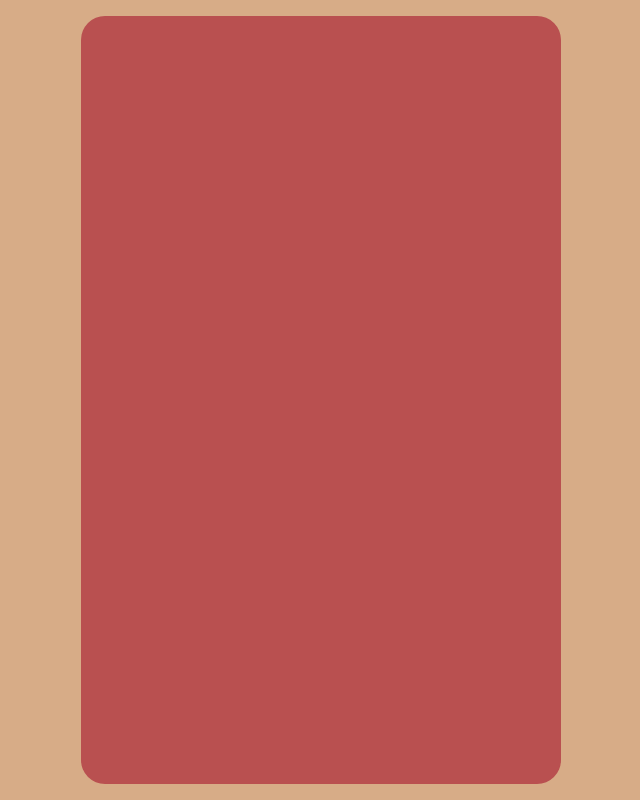
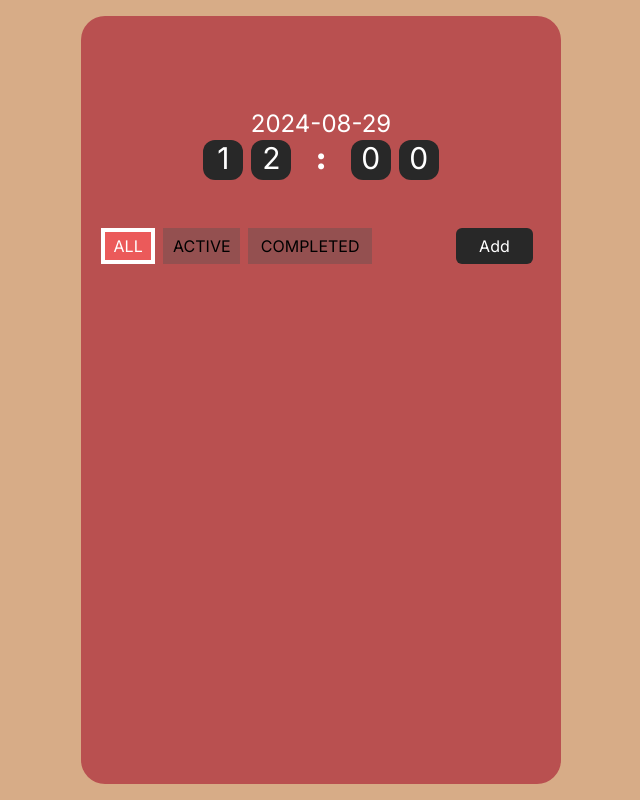
Before and after one commit to leesh0829/secound-project-frontend, a Next.js app: page /todo in a window 1280 px wide. Shown: the whole page, without its empty margins (319-959 px from the left). Built offline with nearby package versions, Linux system fonts and the light colour scheme; no server answers.

Commit message:
20240821

```diff
--- a/package.json
+++ b/package.json
@@ -23,6 +23,7 @@
     "eslint": "^8",
     "eslint-config-next": "14.2.5",
     "postcss": "^8.4.41",
+    "tailwind-styled-components": "^2.2.0",
     "tailwindcss": "^3.4.10",
     "typescript": "^5"
   }
--- a/src/app/todo/page.tsx
+++ b/src/app/todo/page.tsx
@@ -1,8 +1,70 @@
-export default function todo() {
-//https://nabi.oopy.io/how-to-use-nextjs-with-date 함 보기
+'use client'
+
+import { useEffect, useState } from "react";
+
+/*type HomeProps = {
+  currentTime: string;
+}
+
+export const getServerSideProps = async () => {
+  const res = await fetch('http://localhost:8080/time');
+  const data = await res.json();
+
+  return {
+    props: {
+      currentTime: data.currentTime,
+    },
+  };
+}; */
+
+
+export default function Todo() {
+
+  const onAll = "visible w-14 h-9 bg-red-custom-2 text-white border-4 border-white mx-1";
+  const offAll = "visible w-14 h-9 bg-red-custom-3 text-black mx-1";
+  const onActive = "visible w-20 h-9 bg-red-custom-2 text-white border-4 border-white mx-1";
+  const offActive = "visible w-20 h-9 bg-red-custom-3 text-black mx-1";
+  const onComplated = "visible w-32 h-9 bg-red-custom-2 text-white border-4 border-white mx-1";
+  const offComplated = "visible w-32 h-9 bg-red-custom-3 text-black mx-1";
+
+  const [activeButton, setActiveButton] = useState<'all' | 'active' | 'completed'>('all')
+
+  useEffect(() => {
+    const loadData = async () => {
+      const response =  await fetch('http://localhost:8080/time', {method : 'POST',
+        headers: {"Content-Type": "application/json",},
+        body : JSON.stringify({time : "2024-08-29"})
+        })
+      //console.log(await response.json())
+    }
+    loadData();
+  }, [] )
+
+
   return(
     <div className="bg-orange-custom-1 flex justify-center min-h-screen items-center">
-      <div className="bg-red-custom-1 boxborder rounded-3xl w-120 h-152  grid place-items-center">
+      <div className="bg-red-custom-1 boxborder rounded-3xl w-120 h-152">
+        <div className="h-32 grid place-content-center mt-16">
+          <text className="text-white text-2xl text-center">2024-08-29</text>
+          <div className="flex text-center">
+            <text className="bg-black-custom-1 text-white text-3xl w-10 h-10 rounded-xl mx-1">1</text>
+            <text className="bg-black-custom-1 text-white text-3xl w-10 h-10 rounded-xl mx-1">2</text>
+            <text className="text-white text-3xl font-black mx-5">:</text>
+            <text className="bg-black-custom-1 text-white text-3xl w-10 h-10 rounded-xl mx-1">0</text>
+            <text className="bg-black-custom-1 text-white text-3xl w-10 h-10 rounded-xl mx-1">0</text>
+          </div>
+        </div>
+        <div className="flex text-center mx-4 mt-5">
+          <button onClick={() => {setActiveButton('all');
+            console.log("CLICK")
+            }} className={activeButton === 'all' ? onAll : offAll}>ALL</button>
+          <button onClick={() => setActiveButton('active')} className={activeButton === 'active' ? onActive : offActive}>ACTIVE</button>
+          <button onClick={() => setActiveButton('completed')} className={activeButton === 'completed' ? onComplated : offComplated}>COMPLETED</button>
+          <button className="rounded-md bg-black-custom-1 text-white w-20 ml-20 mr-3">Add</button>
+        </div>
+        <div>
+
+        </div>
       </div>
     </div>
   );
--- a/tailwind.config.ts
+++ b/tailwind.config.ts
@@ -14,6 +14,8 @@ const config: Config = {
         current : 'currentColor',
         'white' : '#ffffff',
         'red-custom-1': '#B95050',
+        'red-custom-2' : '#EB5A5A',
+        'red-custom-3' : '#945050',
         'orange-custom-1' : '#D7AC87',
         'black-custom-1' : '#282828',
       },
```
Also changed, not shown: 1 other file (tests, documents, lock files or other folders).
